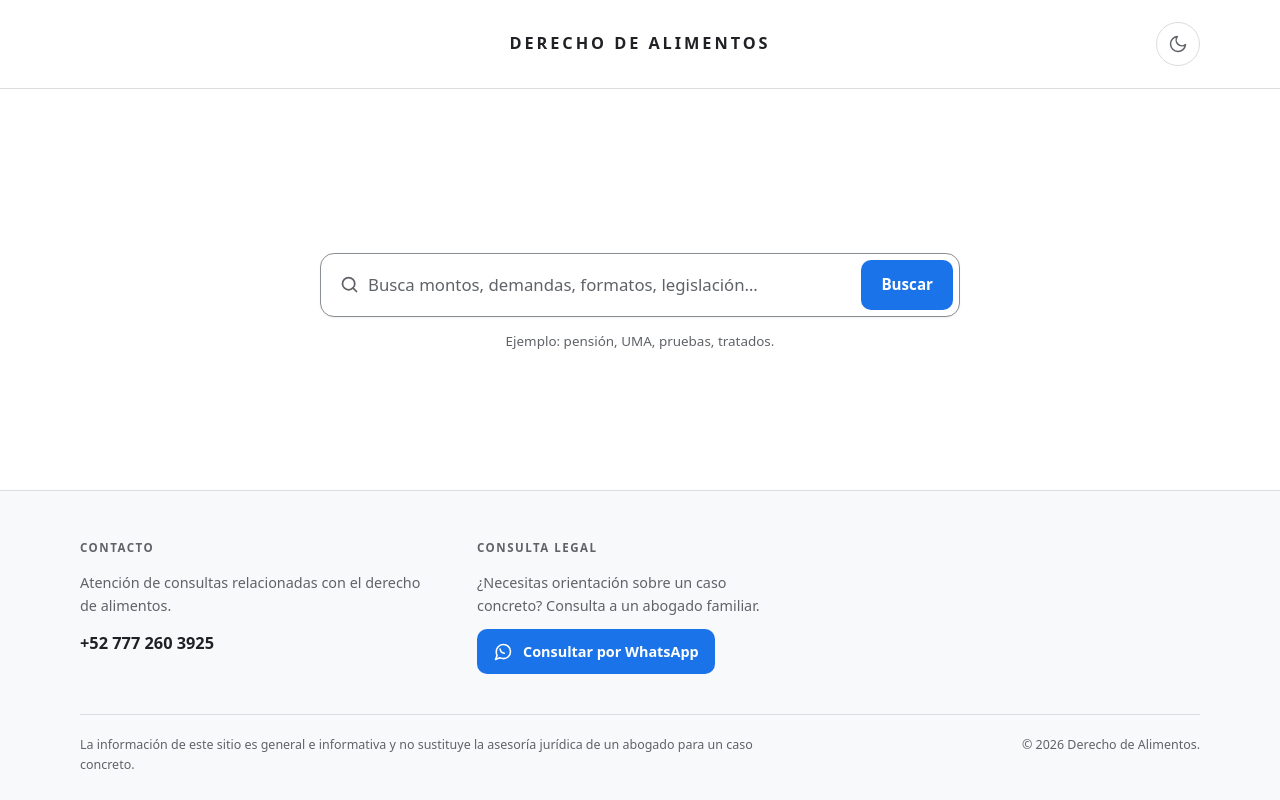
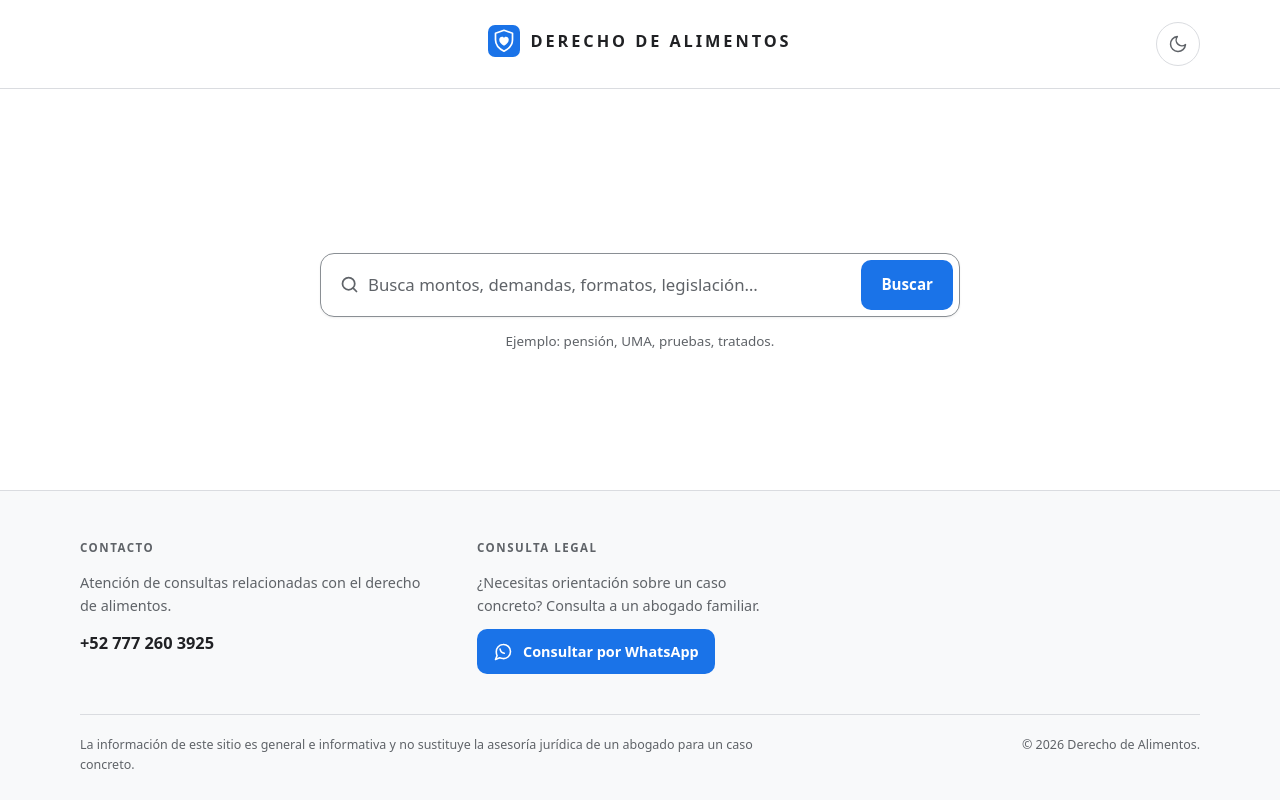
Before and after one commit to CesarRene68/derecho-de-alimentos, a plain HTML site: page index.html in a window 1280 px wide. Drawn offline with Linux system fonts and the light colour scheme.

Commit message:
Agrega logo y favicon con escudo y corazon

```diff
--- a/css/estilos.css
+++ b/css/estilos.css
@@ -240,8 +240,19 @@ a:hover {
 }
 
 .marca a {
+  display: inline-flex;
+  align-items: center;
+  justify-content: center;
+  gap: 10px;
   color: var(--texto);
   text-decoration: none;
+}
+
+.marca__logo {
+  display: block;
+  flex: none;
+  width: 32px;
+  height: 32px;
 }
 
 .marca a:hover {
@@ -898,6 +909,11 @@ body.buscando .pie {
     letter-spacing: 0.13em;
   }
 
+  .marca__logo {
+    width: 26px;
+    height: 26px;
+  }
+
   .boton-tema {
     width: 44px;
     height: 44px;
--- a/functions/articulo.js
+++ b/functions/articulo.js
@@ -77,7 +77,8 @@ function construirPagina(opciones) {
         '<div class="contenedor cabecera__interior">\n' +
           '<h1 class="marca">' +
             '<a href="/index.html" aria-label="Derecho de Alimentos, ir al inicio">' +
-              'DERECHO DE ALIMENTOS</a>' +
+              '<img class="marca__logo" src="/assets/logo.svg" alt="" width="32" height="32">' +
+              '<span>DERECHO DE ALIMENTOS</span></a>' +
           '</h1>\n' +
           BOTON_TEMA + '\n' +
         '</div>\n' +
--- a/index.html
+++ b/index.html
@@ -51,7 +51,10 @@
   <header class="cabecera">
     <div class="contenedor cabecera__interior">
       <h1 class="marca">
-        <a href="index.html" aria-label="Derecho de Alimentos, ir al inicio">DERECHO DE ALIMENTOS</a>
+        <a href="index.html" aria-label="Derecho de Alimentos, ir al inicio">
+          <img class="marca__logo" src="assets/logo.svg" alt="" width="32" height="32">
+          <span>DERECHO DE ALIMENTOS</span>
+        </a>
       </h1>
 
       <!-- Botón de tema: la luna se muestra en claro y el sol en oscuro. -->
```
Also changed, not shown: admin/index.html (+2 -1 lines), ingresar.html (+2 -1 lines), assets/favicon.svg, assets/logo.svg (added).
